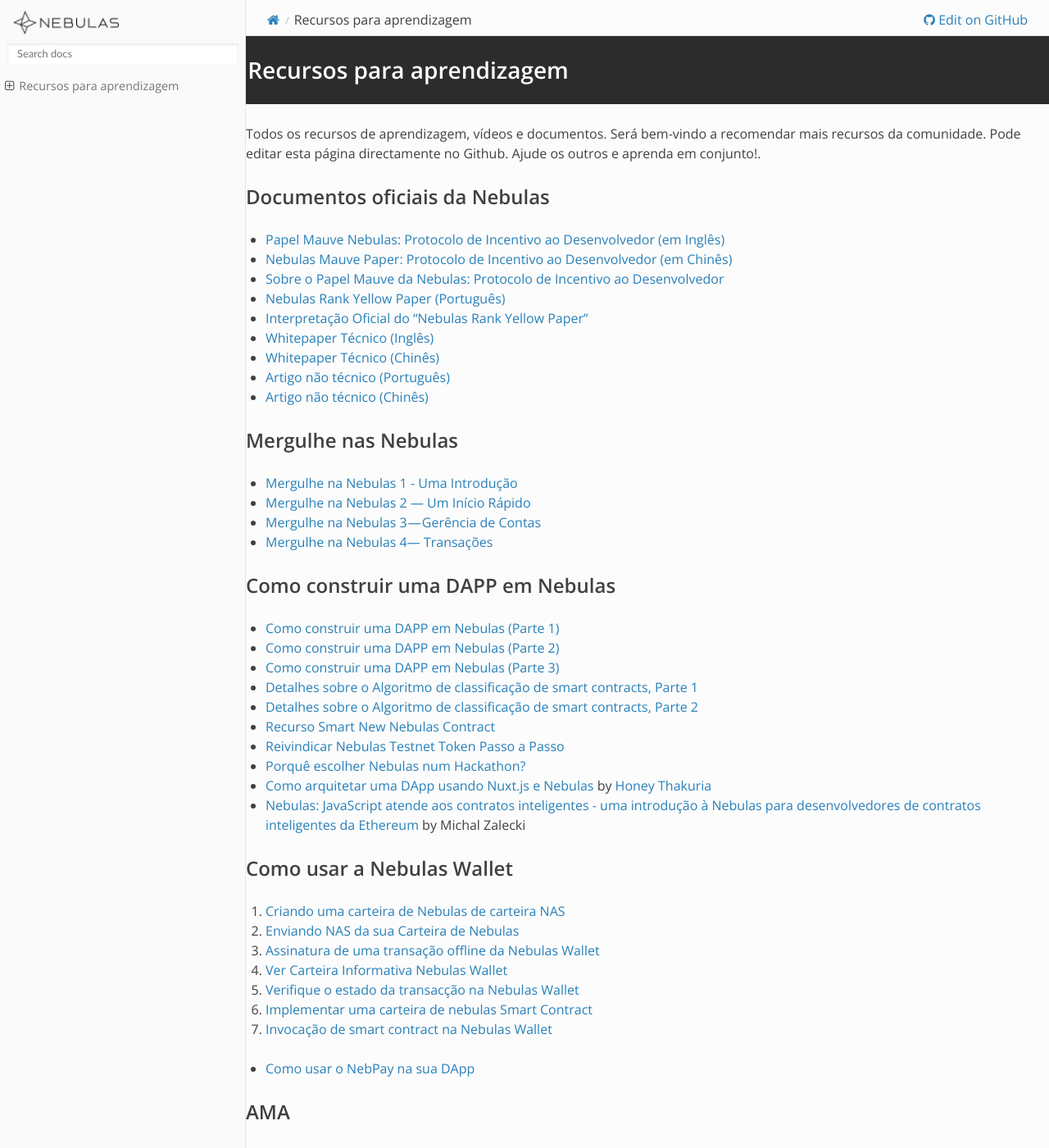
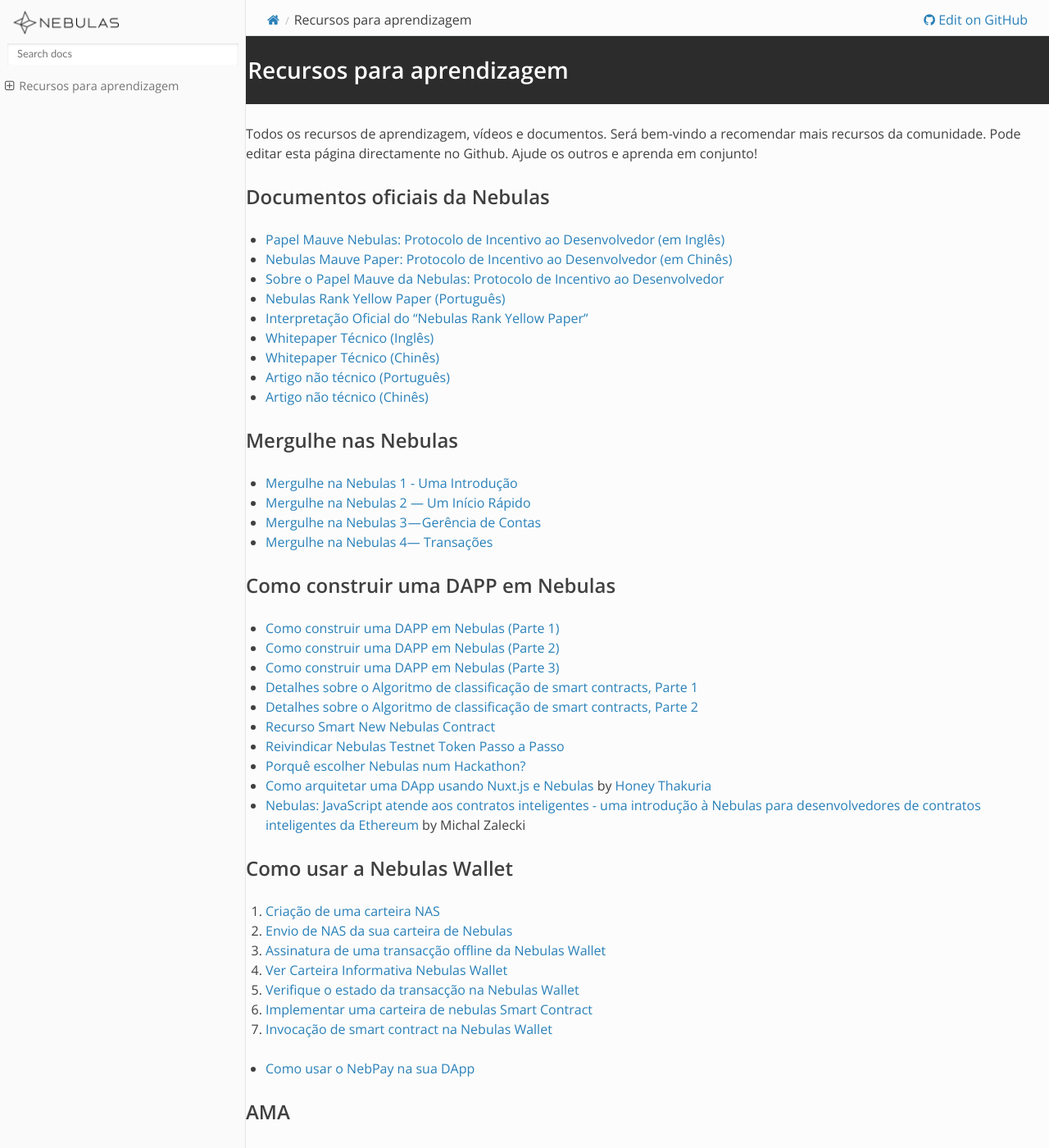
Before and after one commit to nebulasio/nebdocs, a Sphinx documentation site: the page built from docs/dapp-development/learning-resources.md, in a window 1280 px wide and 1400 px high. Shown: the whole window at 82% size. Built offline with Sphinx 7.4.7 and the Read the Docs theme 2.0.0, drawn with Linux system fonts in a browser that asks for light colours; pages that are not in the unit, such as notebooks, are missing from menus.

Commit message:
fixes learning resources

```diff
--- a/docs/dapp-development/learning-resources.md
+++ b/docs/dapp-development/learning-resources.md
@@ -1,6 +1,6 @@
 # Recursos para aprendizagem
 
-Todos os recursos de aprendizagem, vídeos e documentos. Será bem-vindo a recomendar mais recursos da comunidade. Pode editar esta página directamente no Github. Ajude os outros e aprenda em conjunto!.
+Todos os recursos de aprendizagem, vídeos e documentos. Será bem-vindo a recomendar mais recursos da comunidade. Pode editar esta página directamente no Github. Ajude os outros e aprenda em conjunto!
 
 
 ## Documentos oficiais da Nebulas
@@ -43,9 +43,9 @@
 
 ## Como usar a Nebulas Wallet
 
-1. [Criando uma carteira de Nebulas de carteira NAS](https://medium.com/nebulasio/creating-a-nas-wallet-9d01b5fa2df6)
-2. [Enviando NAS da sua Carteira de Nebulas](https://medium.com/nebulasio/sending-nas-from-your-wallet-be1b958c4e5d)
-3. [Assinatura de uma transação offline da Nebulas Wallet](https://medium.com/nebulasio/signing-a-transaction-offline-ae8278f45201)
+1. [Criação de uma carteira NAS](https://medium.com/nebulasio/creating-a-nas-wallet-9d01b5fa2df6)
+2. [Envio de NAS da sua carteira de Nebulas](https://medium.com/nebulasio/sending-nas-from-your-wallet-be1b958c4e5d)
+3. [Assinatura de uma transacção offline da Nebulas Wallet](https://medium.com/nebulasio/signing-a-transaction-offline-ae8278f45201)
 4. [Ver Carteira Informativa Nebulas Wallet](https://medium.com/nebulasio/view-wallet-information-fcea3ea35d94)
 5. [Verifique o estado da transacção na Nebulas Wallet](https://medium.com/nebulasio/check-tx-status-8dc7dd9b79de)
 6. [Implementar uma carteira de nebulas Smart Contract](https://medium.com/nebulasio/deploy-a-smart-contract-1e781e13c22e)
```
